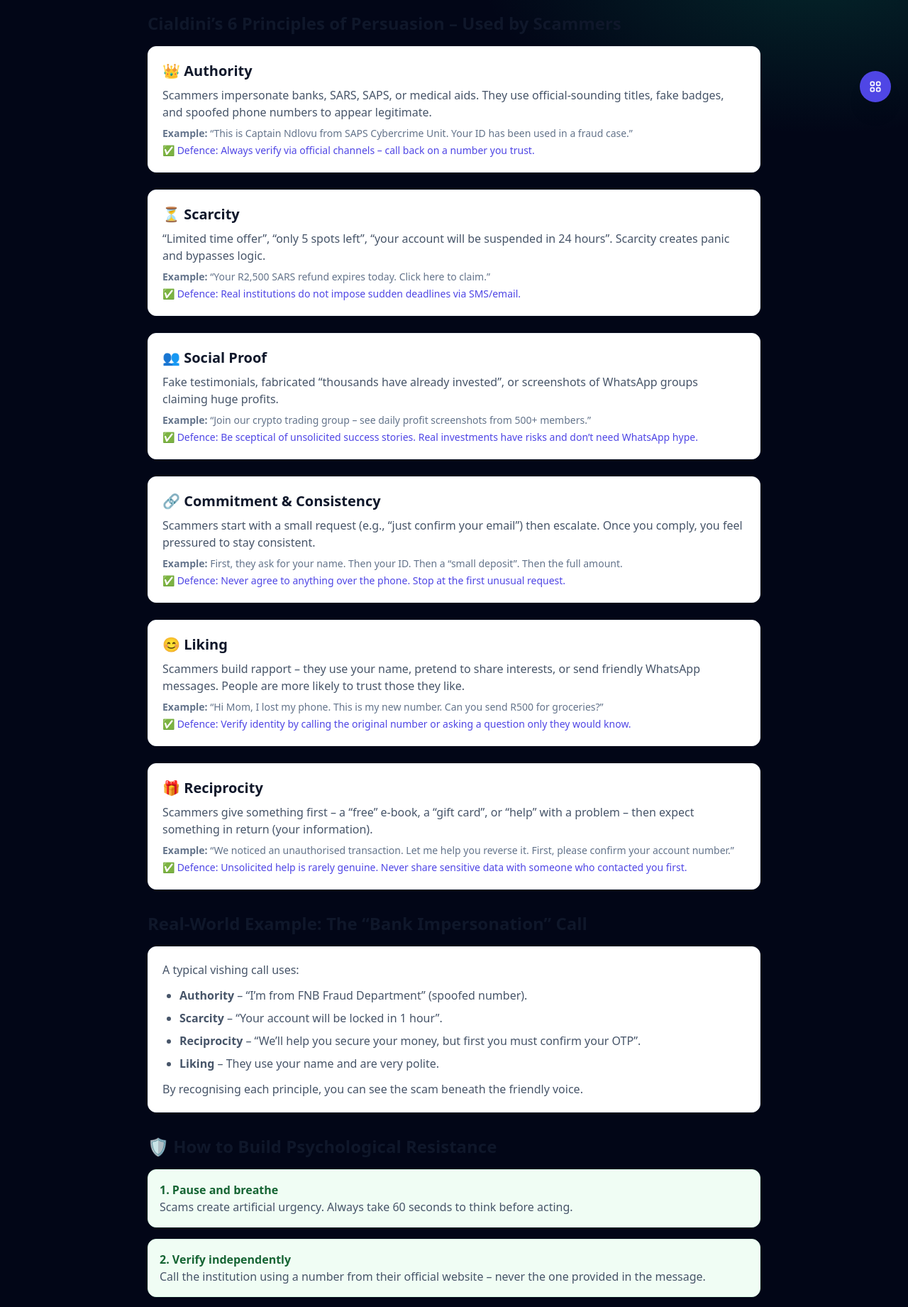
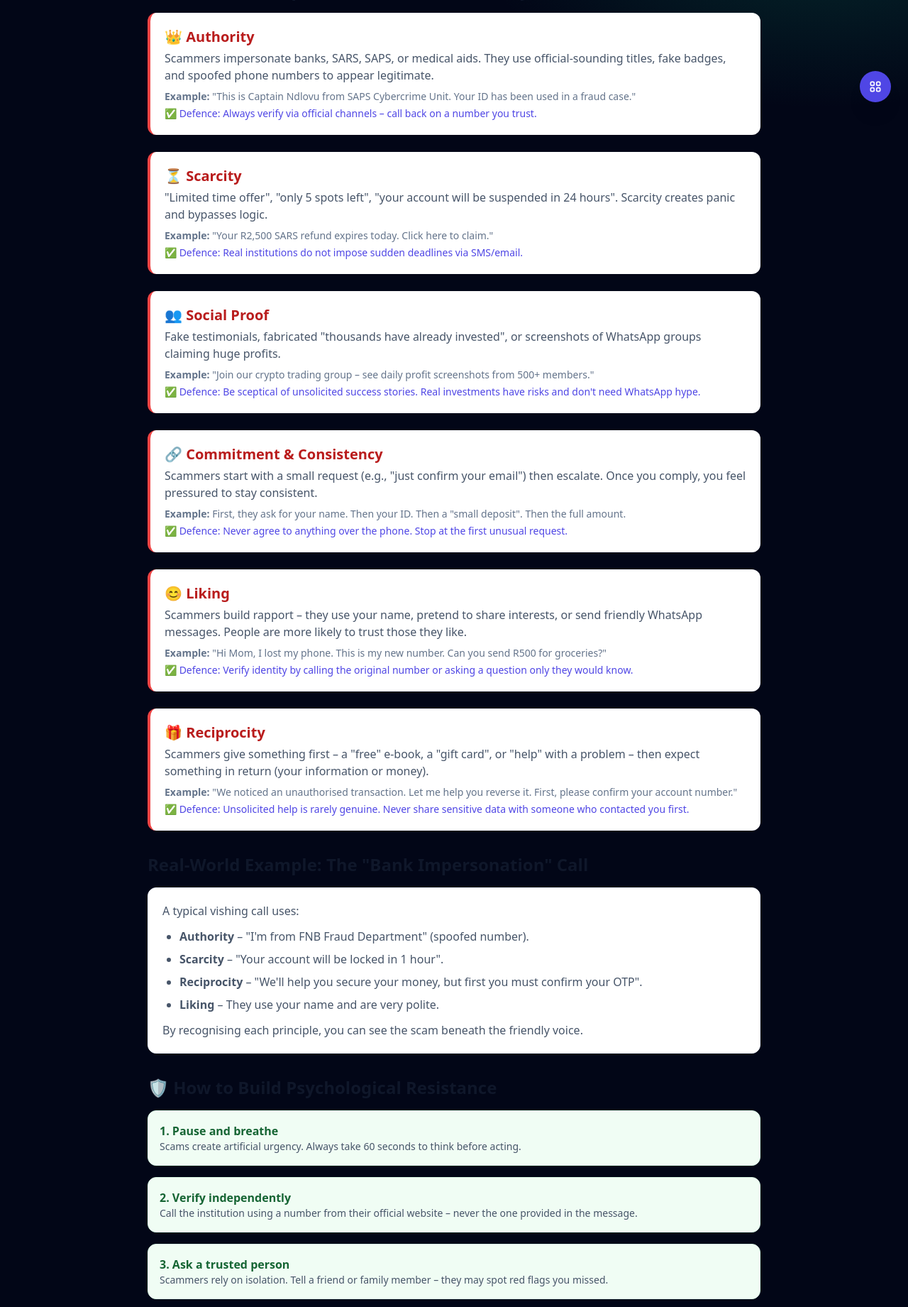
Before and after one commit to Masondo86/scam-verification-engine, a Next.js app: page /scam-psychology in a window 1280 px wide. Shown: the part 632-2473 px from the top of the page at 71% size. Built offline with nearby package versions, Linux system fonts and the light colour scheme.

Commit message:
Refactor Scam Psychology page content and styles

```diff
--- a/app/scam-psychology/page.tsx
+++ b/app/scam-psychology/page.tsx
@@ -17,8 +17,6 @@ export const metadata: Metadata = {
 export default function ScamPsychologyPage() {
   return (
     <main className="max-w-4xl mx-auto px-4 py-12">
-      <Link href="/" className="text-indigo-600 text-sm mb-6 inline-block">← Back to Home</Link>
-
       <h1 className="text-4xl font-bold mb-4 text-slate-900">Scam Psychology: How Fraudsters Manipulate Your Mind</h1>
       <p className="text-xl text-slate-600 mb-8">
         Scams don't just exploit technology – they exploit human nature. Learn the psychological principles behind fraud so you can recognise them before it's too late.
@@ -29,17 +27,17 @@ export default function ScamPsychologyPage() {
         <div className="bg-white rounded-2xl shadow-md p-6 text-center border border-slate-100">
           <div className="text-3xl font-bold text-red-600">90%+</div>
           <div className="text-slate-600 text-sm">Scams rely on psychological manipulation, not technical hacking</div>
-          <div className="text-xs text-slate-500 mt-2">Source: Social engineering studies</div>
+          <div className="text-xs text-slate-400 mt-2">Source: Social engineering studies</div>
         </div>
         <div className="bg-white rounded-2xl shadow-md p-6 text-center border border-slate-100">
           <div className="text-3xl font-bold text-yellow-600">5x</div>
           <div className="text-slate-600 text-sm">People are more likely to fall for scams when under time pressure</div>
-          <div className="text-xs text-slate-500 mt-2">Source: Behavioural economics research</div>
+          <div className="text-xs text-slate-400 mt-2">Source: Behavioural economics research</div>
         </div>
         <div className="bg-white rounded-2xl shadow-md p-6 text-center border border-slate-100">
           <div className="text-3xl font-bold text-purple-600">87%</div>
           <div className="text-slate-600 text-sm">Of scam victims later said they "felt something was wrong" but ignored it</div>
-          <div className="text-xs text-slate-500 mt-2">Source: Victim surveys</div>
+          <div className="text-xs text-slate-400 mt-2">Source: Victim surveys</div>
         </div>
       </div>
 
@@ -51,54 +49,54 @@ export default function ScamPsychologyPage() {
       </p>
 
       {/* Cialdini's 6 Principles */}
-      <h2 className="text-2xl font-bold mb-4 text-slate-900">Cialdini’s 6 Principles of Persuasion – Used by Scammers</h2>
+      <h2 className="text-2xl font-bold mb-4 text-slate-900">Cialdini's 6 Principles of Persuasion – Used by Scammers</h2>
       <div className="space-y-6 mb-8">
-        <div className="bg-white rounded-xl shadow-sm p-5 border border-slate-100">
-          <h3 className="text-xl font-semibold text-slate-900 mb-2">👑 Authority</h3>
+        <div className="bg-white rounded-xl shadow-sm p-5 border-l-4 border-red-500">
+          <h3 className="text-xl font-semibold text-red-700 mb-1">👑 Authority</h3>
           <p className="text-slate-600">Scammers impersonate banks, SARS, SAPS, or medical aids. They use official-sounding titles, fake badges, and spoofed phone numbers to appear legitimate.</p>
-          <p className="text-sm text-slate-500 mt-2"><strong>Example:</strong> “This is Captain Ndlovu from SAPS Cybercrime Unit. Your ID has been used in a fraud case.”</p>
+          <p className="text-sm text-slate-500 mt-2"><strong>Example:</strong> "This is Captain Ndlovu from SAPS Cybercrime Unit. Your ID has been used in a fraud case."</p>
           <p className="text-sm text-indigo-600 mt-1">✅ Defence: Always verify via official channels – call back on a number you trust.</p>
         </div>
-        <div className="bg-white rounded-xl shadow-sm p-5 border border-slate-100">
-          <h3 className="text-xl font-semibold text-slate-900 mb-2">⏳ Scarcity</h3>
-          <p className="text-slate-600">“Limited time offer”, “only 5 spots left”, “your account will be suspended in 24 hours”. Scarcity creates panic and bypasses logic.</p>
-          <p className="text-sm text-slate-500 mt-2"><strong>Example:</strong> “Your R2,500 SARS refund expires today. Click here to claim.”</p>
+        <div className="bg-white rounded-xl shadow-sm p-5 border-l-4 border-red-500">
+          <h3 className="text-xl font-semibold text-red-700 mb-1">⏳ Scarcity</h3>
+          <p className="text-slate-600">"Limited time offer", "only 5 spots left", "your account will be suspended in 24 hours". Scarcity creates panic and bypasses logic.</p>
+          <p className="text-sm text-slate-500 mt-2"><strong>Example:</strong> "Your R2,500 SARS refund expires today. Click here to claim."</p>
           <p className="text-sm text-indigo-600 mt-1">✅ Defence: Real institutions do not impose sudden deadlines via SMS/email.</p>
         </div>
-        <div className="bg-white rounded-xl shadow-sm p-5 border border-slate-100">
-          <h3 className="text-xl font-semibold text-slate-900 mb-2">👥 Social Proof</h3>
-          <p className="text-slate-600">Fake testimonials, fabricated “thousands have already invested”, or screenshots of WhatsApp groups claiming huge profits.</p>
-          <p className="text-sm text-slate-500 mt-2"><strong>Example:</strong> “Join our crypto trading group – see daily profit screenshots from 500+ members.”</p>
-          <p className="text-sm text-indigo-600 mt-1">✅ Defence: Be sceptical of unsolicited success stories. Real investments have risks and don’t need WhatsApp hype.</p>
+        <div className="bg-white rounded-xl shadow-sm p-5 border-l-4 border-red-500">
+          <h3 className="text-xl font-semibold text-red-700 mb-1">👥 Social Proof</h3>
+          <p className="text-slate-600">Fake testimonials, fabricated "thousands have already invested", or screenshots of WhatsApp groups claiming huge profits.</p>
+          <p className="text-sm text-slate-500 mt-2"><strong>Example:</strong> "Join our crypto trading group – see daily profit screenshots from 500+ members."</p>
+          <p className="text-sm text-indigo-600 mt-1">✅ Defence: Be sceptical of unsolicited success stories. Real investments have risks and don't need WhatsApp hype.</p>
         </div>
-        <div className="bg-white rounded-xl shadow-sm p-5 border border-slate-100">
-          <h3 className="text-xl font-semibold text-slate-900 mb-2">🔗 Commitment & Consistency</h3>
-          <p className="text-slate-600">Scammers start with a small request (e.g., “just confirm your email”) then escalate. Once you comply, you feel pressured to stay consistent.</p>
-          <p className="text-sm text-slate-500 mt-2"><strong>Example:</strong> First, they ask for your name. Then your ID. Then a “small deposit”. Then the full amount.</p>
+        <div className="bg-white rounded-xl shadow-sm p-5 border-l-4 border-red-500">
+          <h3 className="text-xl font-semibold text-red-700 mb-1">🔗 Commitment & Consistency</h3>
+          <p className="text-slate-600">Scammers start with a small request (e.g., "just confirm your email") then escalate. Once you comply, you feel pressured to stay consistent.</p>
+          <p className="text-sm text-slate-500 mt-2"><strong>Example:</strong> First, they ask for your name. Then your ID. Then a "small deposit". Then the full amount.</p>
           <p className="text-sm text-indigo-600 mt-1">✅ Defence: Never agree to anything over the phone. Stop at the first unusual request.</p>
         </div>
-        <div className="bg-white rounded-xl shadow-sm p-5 border border-slate-100">
-          <h3 className="text-xl font-semibold text-slate-900 mb-2">😊 Liking</h3>
+        <div className="bg-white rounded-xl shadow-sm p-5 border-l-4 border-red-500">
+          <h3 className="text-xl font-semibold text-red-700 mb-1">😊 Liking</h3>
           <p className="text-slate-600">Scammers build rapport – they use your name, pretend to share interests, or send friendly WhatsApp messages. People are more likely to trust those they like.</p>
-          <p className="text-sm text-slate-500 mt-2"><strong>Example:</strong> “Hi Mom, I lost my phone. This is my new number. Can you send R500 for groceries?”</p>
+          <p className="text-sm text-slate-500 mt-2"><strong>Example:</strong> "Hi Mom, I lost my phone. This is my new number. Can you send R500 for groceries?"</p>
           <p className="text-sm text-indigo-600 mt-1">✅ Defence: Verify identity by calling the original number or asking a question only they would know.</p>
         </div>
-        <div className="bg-white rounded-xl shadow-sm p-5 border border-slate-100">
-          <h3 className="text-xl font-semibold text-slate-900 mb-2">🎁 Reciprocity</h3>
-          <p className="text-slate-600">Scammers give something first – a “free” e‑book, a “gift card”, or “help” with a problem – then expect something in return (your information).</p>
-          <p className="text-sm text-slate-500 mt-2"><strong>Example:</strong> “We noticed an unauthorised transaction. Let me help you reverse it. First, please confirm your account number.”</p>
+        <div className="bg-white rounded-xl shadow-sm p-5 border-l-4 border-red-500">
+          <h3 className="text-xl font-semibold text-red-700 mb-1">🎁 Reciprocity</h3>
+          <p className="text-slate-600">Scammers give something first – a "free" e-book, a "gift card", or "help" with a problem – then expect something in return (your information or money).</p>
+          <p className="text-sm text-slate-500 mt-2"><strong>Example:</strong> "We noticed an unauthorised transaction. Let me help you reverse it. First, please confirm your account number."</p>
           <p className="text-sm text-indigo-600 mt-1">✅ Defence: Unsolicited help is rarely genuine. Never share sensitive data with someone who contacted you first.</p>
         </div>
       </div>
 
-      {/* Real-World Example: How Multiple Principles Combine */}
-      <h2 className="text-2xl font-bold mb-4 text-slate-900">Real‑World Example: The “Bank Impersonation” Call</h2>
-      <div className="bg-white rounded-xl shadow-sm p-5 mb-8 border border-slate-100">
+      {/* Real-World Example */}
+      <h2 className="text-2xl font-bold mb-4 text-slate-900">Real-World Example: The "Bank Impersonation" Call</h2>
+      <div className="bg-white rounded-xl shadow-sm p-5 border border-slate-100 mb-8">
         <p className="text-slate-600 mb-3">A typical vishing call uses:</p>
         <ul className="list-disc pl-6 space-y-2 text-slate-600">
-          <li><strong>Authority</strong> – “I’m from FNB Fraud Department” (spoofed number).</li>
-          <li><strong>Scarcity</strong> – “Your account will be locked in 1 hour”.</li>
-          <li><strong>Reciprocity</strong> – “We’ll help you secure your money, but first you must confirm your OTP”.</li>
+          <li><strong>Authority</strong> – "I'm from FNB Fraud Department" (spoofed number).</li>
+          <li><strong>Scarcity</strong> – "Your account will be locked in 1 hour".</li>
+          <li><strong>Reciprocity</strong> – "We'll help you secure your money, but first you must confirm your OTP".</li>
           <li><strong>Liking</strong> – They use your name and are very polite.</li>
         </ul>
         <p className="text-slate-600 mt-3">By recognising each principle, you can see the scam beneath the friendly voice.</p>
@@ -109,37 +107,28 @@ export default function ScamPsychologyPage() {
       <div className="space-y-4 mb-8">
         <div className="p-4 bg-green-50 rounded-xl border border-green-100">
           <h3 className="font-bold text-green-800">1. Pause and breathe</h3>
-          <p className="text-slate-600">Scams create artificial urgency. Always take 60 seconds to think before acting.</p>
+          <p className="text-slate-600 text-sm">Scams create artificial urgency. Always take 60 seconds to think before acting.</p>
         </div>
         <div className="p-4 bg-green-50 rounded-xl border border-green-100">
           <h3 className="font-bold text-green-800">2. Verify independently</h3>
-          <p className="text-slate-600">Call the institution using a number from their official website – never the one provided in the message.</p>
+          <p className="text-slate-600 text-sm">Call the institution using a number from their official website – never the one provided in the message.</p>
         </div>
         <div className="p-4 bg-green-50 rounded-xl border border-green-100">
           <h3 className="font-bold text-green-800">3. Ask a trusted person</h3>
-          <p className="text-slate-600">Scammers rely on isolation. Tell a friend or family member – they may spot red flags you missed.</p>
+          <p className="text-slate-600 text-sm">Scammers rely on isolation. Tell a friend or family member – they may spot red flags you missed.</p>
         </div>
         <div className="p-4 bg-green-50 rounded-xl border border-green-100">
           <h3 className="font-bold text-green-800">4. Use the scam checker</h3>
-          <p className="text-slate-600">Paste the suspicious message, URL, or phone number into our free tool – it will detect manipulation tactics.</p>
+          <p className="text-slate-600 text-sm">Paste the suspicious message, URL, or phone number into our free tool – it will detect manipulation tactics.</p>
         </div>
       </div>
 
       {/* CTA to Scanner */}
       <div className="mt-8 text-center">
-        <Link href="/scan" className="inline-block bg-gradient-to-r from-indigo-600 to-purple-600 text-white rounded-xl px-8 py-3 shadow-lg shadow-indigo-200 hover:shadow-indigo-300 transition-all hover:scale-105">
+        <Link href="/scan" className="inline-flex items-center gap-2 px-8 py-4 bg-gradient-to-r from-indigo-600 to-purple-600 rounded-xl font-semibold text-white shadow-lg shadow-indigo-200 hover:shadow-indigo-300 transition-all hover:scale-105">
           🧠 Check a Suspicious Message for Manipulation
         </Link>
-        <p className="text-slate-600 text-sm mt-2">Our AI analyses urgency, authority, and fear tactics – free and instant.</p>
-      </div>
-
-      {/* Footer Navigation */}
-      <div className="mt-12 pt-6 border-t border-slate-200 text-center text-slate-500 text-sm">
-        <Link href="/banking-fraud-south-africa" className="mx-2 hover:text-indigo-600 text-slate-500">Banking Fraud</Link> •
-        <Link href="/investment-scams" className="mx-2 hover:text-indigo-600 text-slate-500">Investment Scams</Link> •
-        <Link href="/whatsapp-scams" className="mx-2 hover:text-indigo-600 text-slate-500">WhatsApp Scams</Link> •
-        <Link href="/medical-aid-fraud-south-africa" className="mx-2 hover:text-indigo-600 text-slate-500">Medical Aid Fraud</Link> •
-        <Link href="/scam-psychology" className="mx-2 hover:text-indigo-600 text-slate-500">Scam Psychology</Link>
+        <p className="text-slate-500 text-sm mt-2">Our AI analyses urgency, authority, and fear tactics – free and instant.</p>
       </div>
     </main>
   );
```
